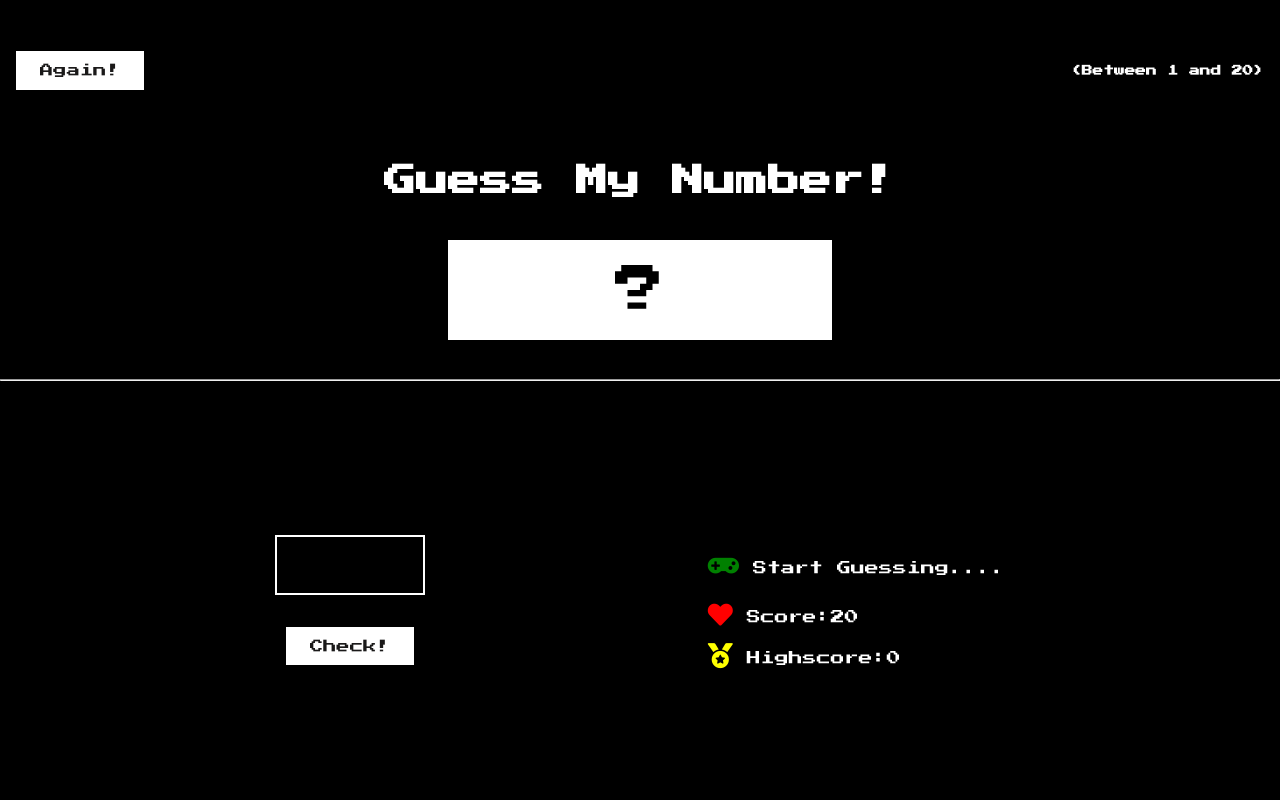
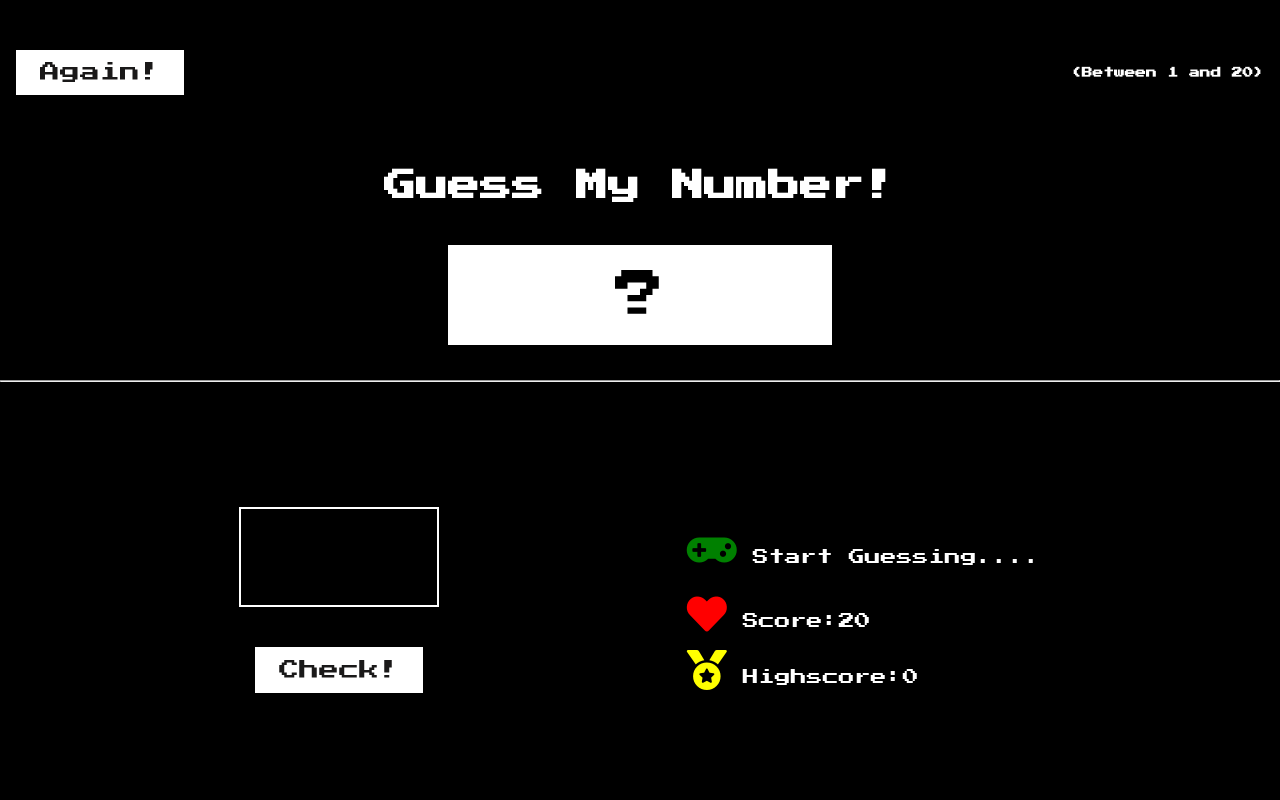
Before and after one commit to diptyK/guessthenumber, a plain HTML site: page index.html in a window 1280 px wide. Drawn offline with Linux system fonts and the light colour scheme.

Commit message:
font-sizes corrected

```diff
--- a/style.css
+++ b/style.css
@@ -7,7 +7,7 @@
   z-index: 1;
 }
 h1 {
-  line-height: 2.5rem;
+  line-height: 3rem;
 }
 body {
   background-color: #000;
@@ -35,17 +35,18 @@ header,
   color: rgb(26, 25, 25);
   background-color: #fff;
   border: none;
+  font-size: 20px;
 }
 .btn:hover {
-  background-color: rgb(85, 92, 92);
+  background-color: rgb(143, 211, 211);
   color: #fff;
-  font-size: 14px;
+  font-size: 20px;
 }
 .btn:visited {
   background-color: #fab;
 }
 .btn:active {
-  background-color: #abc;
+  background-color: rgb(96, 138, 180);
 }
 .divide {
   display: flex;
@@ -80,13 +81,13 @@ header,
   padding:1rem 2rem ;
 } */
 input.guess[type='number'] {
-  width: 150px;
-  height: 60px;
+  width: 200px;
+  height: 100px;
   font-size: x-large;
-  padding: 1em 0;
+  padding: 1.5em 0;
   font-family: 'Press Start 2P', cursive;
   text-align: center;
-  margin-bottom: 2rem;
+  margin-bottom: 2.5rem;
   background-color: #000;
   border: 2px solid #fff;
   color: #fff;
@@ -100,10 +101,11 @@ input.guess[type='number'] {
 }
 h4 {
   line-height: 1.5rem;
+  font-size: 18px;
 }
 p {
   line-height: 1rem;
-  font-size: 14px;
+  font-size: 16px;
 }
 
 p.message {
@@ -121,7 +123,7 @@ p.label-score {
 .fa-arrow-circle-up,
 .fa-arrow-circle-down,
 .fa-frown {
-  font-size: 25px;
+  font-size: 40px;
 }
 .fa-gamepad {
   color: green;
```
